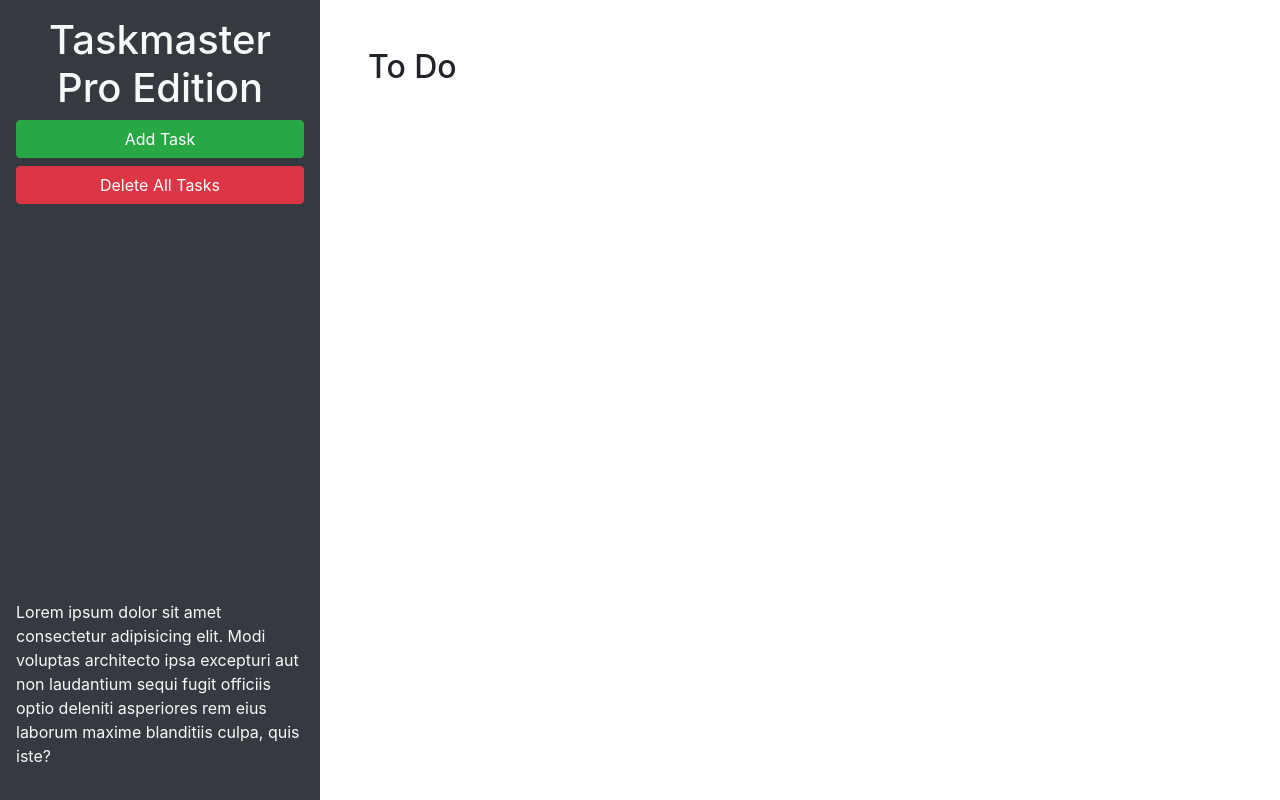
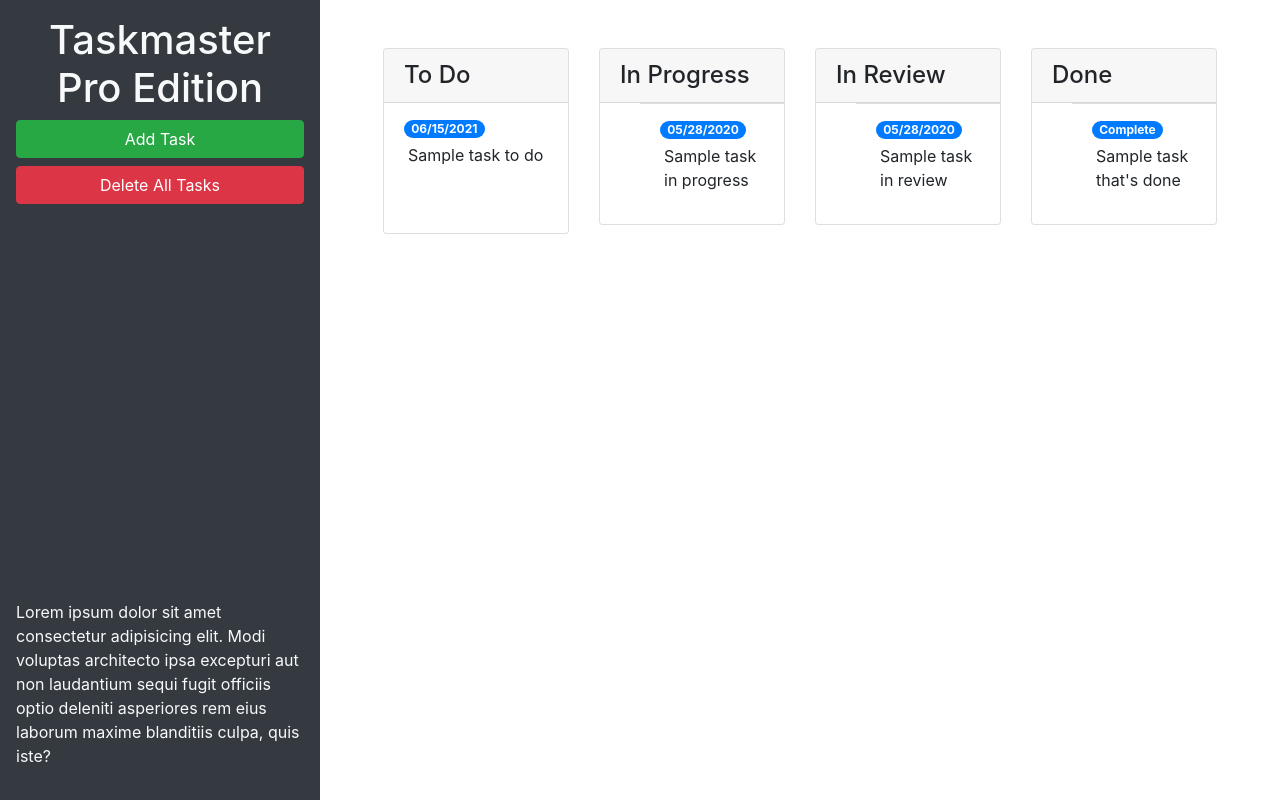
Before and after one commit to dylgrn/Taskmaster-Pro, a plain HTML site: page index.html in a window 1280 px wide. Drawn offline with nearby package versions, Linux system fonts and the light colour scheme.

Commit message:
boot.strap for cards and add new task input box

```diff
--- a/assets/js/script.js
+++ b/assets/js/script.js
@@ -70,7 +70,7 @@ $(".list-group").on("blur", "textarea", function() {
     .closest(".list-group-item")
     .index();
 
-    //tasks[status][index].text = text;
+    tasks[status][index].val() = text;
     saveTasks();
 
   var taskP = $("<p>")
@@ -110,7 +110,7 @@ $(".list-group").on("blur", "input[type='text']", function() {
     .closest(".list-group-item")
     .index();
 
-    //tasks[status][index].date = date;
+    tasks[status][index].val() = date;
     saveTasks();
 
   var taskSpan = $("<span>")
--- a/index.html
+++ b/index.html
@@ -24,9 +24,59 @@
       </p>
     </header>
     <main class="col-12 col-lg-9">
-      <div class="m-5">
-        <h2>To Do</h2>
-        <ul id="list-toDo" class="list-group"> </ul>
+      <div class="m-5 row justify-content-around">
+        <div class="col-12 col-md-6 col-xl-3 mb-3">
+          <div class="card">
+        <h4 class="card-header">
+          To Do
+        </h4>
+        <ul id="list-toDo" class="list-group list-group-flush">
+          <li class="list-group-item">
+            <span class="badge badge-primary badge-pill">06/15/2021</span>
+            <p class="m-1">Sample task to do</p>
+          </li>
+        </ul>
+        </div>
+          </div>
+        <div class="col-12 col-md-6 col-xl-3 mb-3">
+          <div class="card">
+          <h4 class="card-header">
+            In Progress
+          </h4>
+          <ul id="list-inprogress" class="list-group-flush">
+            <li class="list-group-item">
+              <span class="badge badge-primary badge-pill">05/28/2020</span>
+              <p class="m-1">Sample task in progress</p>
+            </li>
+          </ul>
+        </div>
+          </div>
+        <div class="col-12 col-md-6 col-xl-3 mb-3">
+          <div class="card">
+          <h4 class="card-header">
+            In Review
+          </h4>
+          <ul id="list-inReview" class="list-group-flush">
+            <li class="list-group-item">
+              <span class="badge badge-primary badge-pill">05/28/2020</span>
+              <p class="m-1">Sample task in review</p>
+            </li>
+          </ul>
+        </div>
+          </div>
+        <div class="col-12 col-md-6 col-xl-3 mb-3">
+          <div class="card">
+          <h4 class="card-header">
+            Done
+          </h4>
+          <ul id="list-done" class="list-group-flush">
+            <li class="list-group-item">
+              <span class="badge badge-primary badge-pill">Complete</span>
+              <p class="m-1">Sample task that's done</p>
+            </li>
+          </ul>
+        </div>
+          </div>
       </div>
     </main>
   </div>
@@ -45,11 +95,11 @@
           <form>
             <div class="form-group">
               <label for="modalTaskDescription">Task description</label>
-              <textarea id="modalTaskDescription" rows="3"></textarea>
+              <textarea id="modalTaskDescription" rows="3" class="form-control"></textarea>
             </div>
             <div class="form-group">
               <label for="modalDueDate">Due date</label>
-              <input type="text" id="modalDueDate" placeholder="mm/dd/yyyy" autocomplete="off" />
+              <input type="text" class="form-control" id="modalDueDate" placeholder="mm/dd/yyyy" autocomplete="off" />
             </div>
           </form>
         </div>
```
